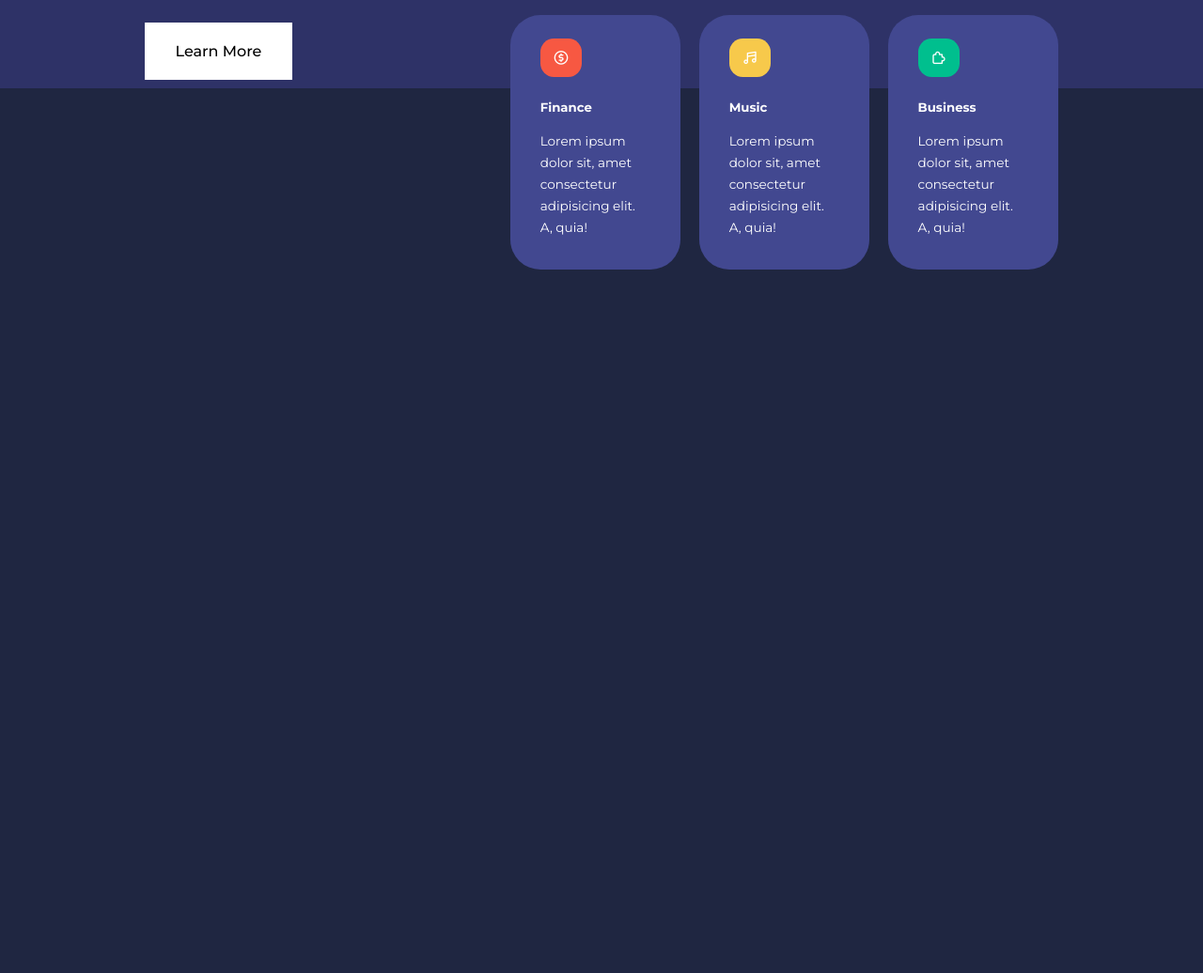
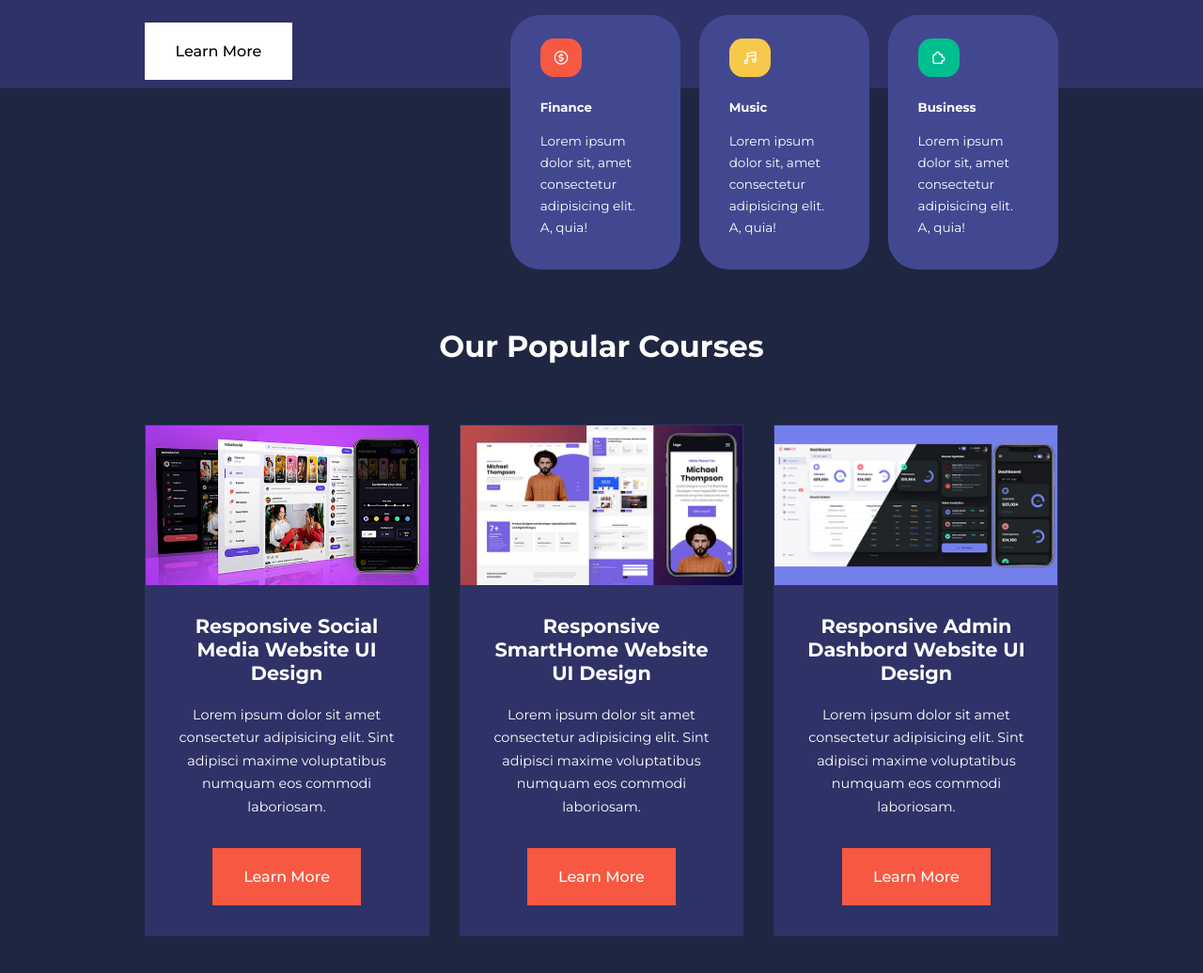
Before and after one commit to AbdimulhinYussuf3675/School_website, a website: page index.html in a window 1280 px wide. Shown: the part 1010-2046 px from the top of the page at 94% size. Before the commit the page ends 1297 px from the top, so only its background shows below. Drawn offline with nearby package versions, Linux system fonts and the light colour scheme.

Commit message:
Add courses section

```diff
--- a/css/style.css
+++ b/css/style.css
@@ -238,3 +238,36 @@ header {
   background: var(--color-primary);
   box-shadow: 0 1rem 2rem rgba(0, 0, 0, 0.2);
 }
+
+/* popular courses */
+
+.courses {
+    margin-top: 10rem;
+}
+
+.courses_container {
+    display: grid;
+    grid-template-columns: repeat(3, 1fr);
+    gap: 2rem;
+}
+
+.course {
+    background: var(--color-bg1);
+    text-align: center;
+    border: 1px solid transparent;
+    transition: var(--transition);
+}
+
+.course:hover {
+    background: transparent;
+    border-color: var(--color-primary);
+}
+
+.course_info {
+    padding: 2rem;
+}
+
+.course_info p {
+    margin: 1.2rem 0 2rem;
+    font-size: 0.9rem;
+}
--- a/index.html
+++ b/index.html
@@ -80,9 +80,7 @@
           </article>
 
           <article class="category">
-            <span class="category_icon"
-              ><i class="uil uil-palette"></i
-            ></span>
+            <span class="category_icon"><i class="uil uil-palette"></i></span>
             <h5>Graphic Design</h5>
             <p>
               Lorem ipsum dolor sit, amet consectetur adipisicing elit. A, quia!
@@ -90,9 +88,7 @@
           </article>
 
           <article class="category">
-            <span class="category_icon"
-              ><i class="uil uil-megaphone"></i
-            ></span>
+            <span class="category_icon"><i class="uil uil-megaphone"></i></span>
             <h5>Marketing</h5>
             <p>
               Lorem ipsum dolor sit, amet consectetur adipisicing elit. A, quia!
@@ -110,9 +106,7 @@
           </article>
 
           <article class="category">
-            <span class="category_icon"
-              ><i class="uil uil-music"></i
-            ></span>
+            <span class="category_icon"><i class="uil uil-music"></i></span>
             <h5>Music</h5>
             <p>
               Lorem ipsum dolor sit, amet consectetur adipisicing elit. A, quia!
@@ -131,7 +125,55 @@
         </div>
       </div>
     </section>
+    <!-- categories end -->
 
+    <section class="courses">
+      <h2>Our Popular Courses</h2>
+      <div class="container courses_container">
+        <article class="course">
+          <div class="course_image">
+            <img src="./images/course1.jpg" alt="course1" />
+          </div>
+          <div class="course_info">
+            <h4>Responsive Social Media Website UI Design</h4>
+            <p>
+              Lorem ipsum dolor sit amet consectetur adipisicing elit. Sint
+              adipisci maxime voluptatibus numquam eos commodi laboriosam.
+            </p>
+            <a href="courses.html" class="btn btn-primary">Learn More</a>
+          </div>
+        </article>
+
+        <article class="course">
+          <div class="course_image">
+            <img src="./images/course2.jpg" alt="course1" />
+          </div>
+          <div class="course_info">
+            <h4>Responsive SmartHome Website UI Design</h4>
+            <p>
+              Lorem ipsum dolor sit amet consectetur adipisicing elit. Sint
+              adipisci maxime voluptatibus numquam eos commodi laboriosam.
+            </p>
+            <a href="courses.html" class="btn btn-primary">Learn More</a>
+          </div>
+        </article>
+
+        <article class="course">
+          <div class="course_image">
+            <img src="./images/course3.jpg" alt="course1" />
+          </div>
+          <div class="course_info">
+            <h4>Responsive Admin Dashbord Website UI Design</h4>
+            <p>
+              Lorem ipsum dolor sit amet consectetur adipisicing elit. Sint
+              adipisci maxime voluptatibus numquam eos commodi laboriosam.
+            </p>
+            <a href="courses.html" class="btn btn-primary">Learn More</a>
+          </div>
+        </article>
+      </div>
+    </section>
+    <!-- courses end -->
 
     <script src="./script/main.js"></script>
   </body>
```
